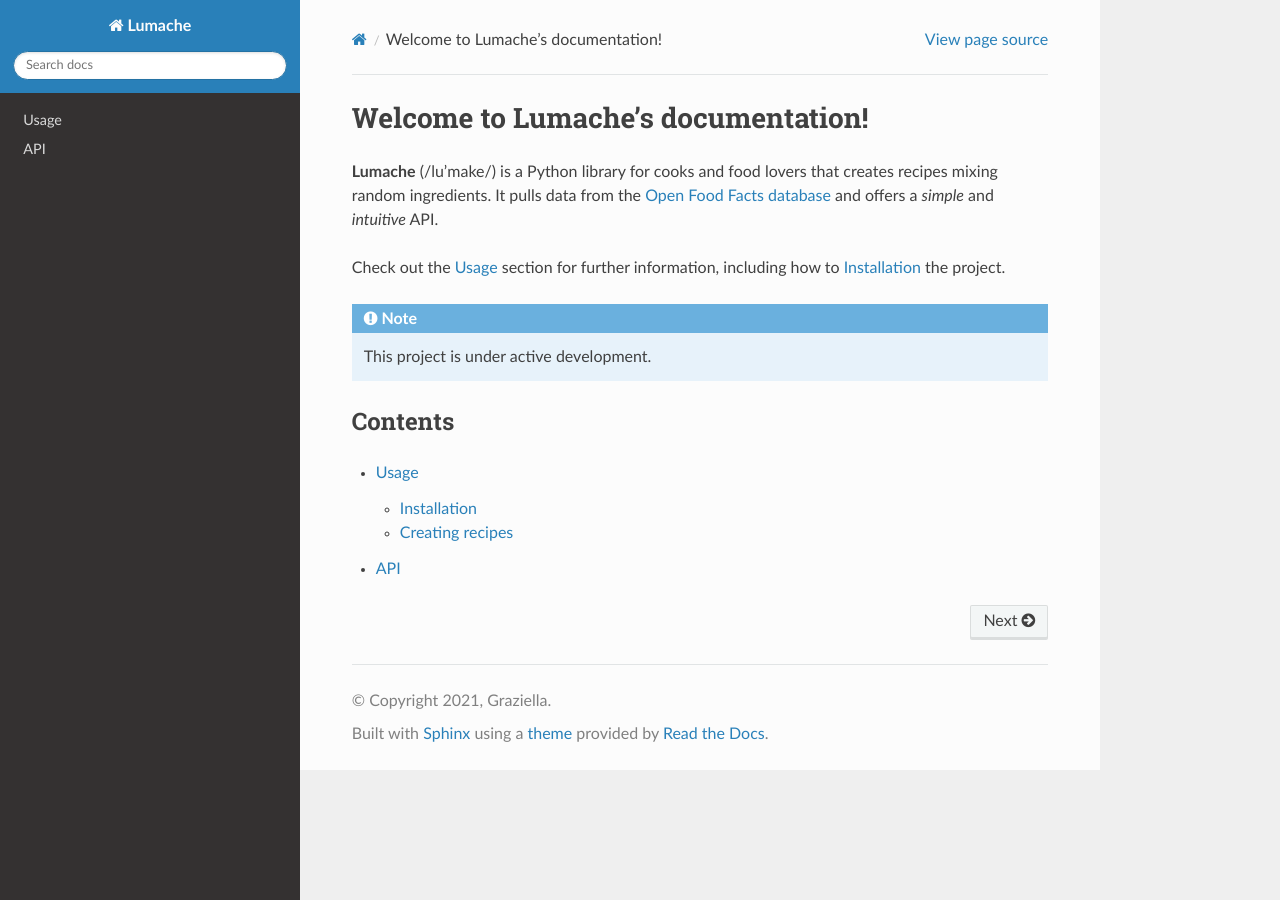
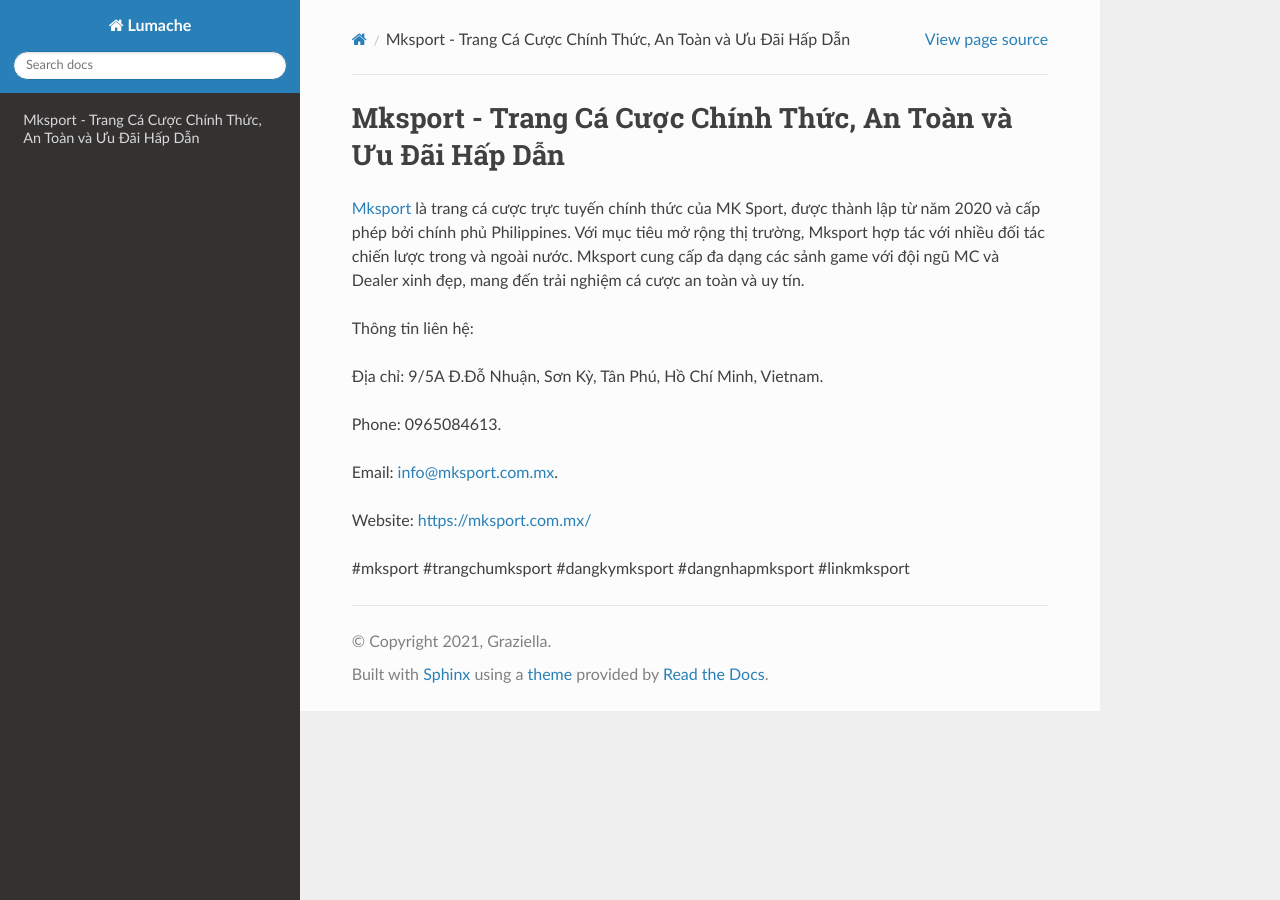
Before and after one commit to JonsCalicut123/mksportcommx, a Sphinx documentation site: the page built from docs/source/index.rst, in a window 1280 px wide. Built offline with Sphinx 7.4.7 and the Read the Docs theme 3.1.0, drawn with Linux system fonts in a browser that asks for light colours.

Commit message:
Update index.rst

```diff
--- a/docs/source/index.rst
+++ b/docs/source/index.rst
@@ -1,22 +1,16 @@
-Welcome to Lumache's documentation!
+Mksport - Trang Cá Cược Chính Thức, An Toàn và Ưu Đãi Hấp Dẫn
 ===================================
 
-**Lumache** (/lu'make/) is a Python library for cooks and food lovers
-that creates recipes mixing random ingredients.
-It pulls data from the `Open Food Facts database <https://world.openfoodfacts.org/>`_
-and offers a *simple* and *intuitive* API.
+`Mksport <https://mksport.com.mx/>`_ là trang cá cược trực tuyến chính thức của MK Sport, được thành lập từ năm 2020 và cấp phép bởi chính phủ Philippines. Với mục tiêu mở rộng thị trường, Mksport hợp tác với nhiều đối tác chiến lược trong và ngoài nước. Mksport cung cấp đa dạng các sảnh game với đội ngũ MC và Dealer xinh đẹp, mang đến trải nghiệm cá cược an toàn và uy tín.
 
-Check out the :doc:`usage` section for further information, including
-how to :ref:`installation` the project.
+Thông tin liên hệ:
 
-.. note::
+Địa chỉ: 9/5A Đ.Đỗ Nhuận, Sơn Kỳ, Tân Phú, Hồ Chí Minh, Vietnam.
 
-   This project is under active development.
+Phone: 0965084613.
 
-Contents
---------
+Email: info@mksport.com.mx.
 
-.. toctree::
+Website: https://mksport.com.mx/
 
-   usage
-   api
+#mksport #trangchumksport #dangkymksport #dangnhapmksport #linkmksport
```
